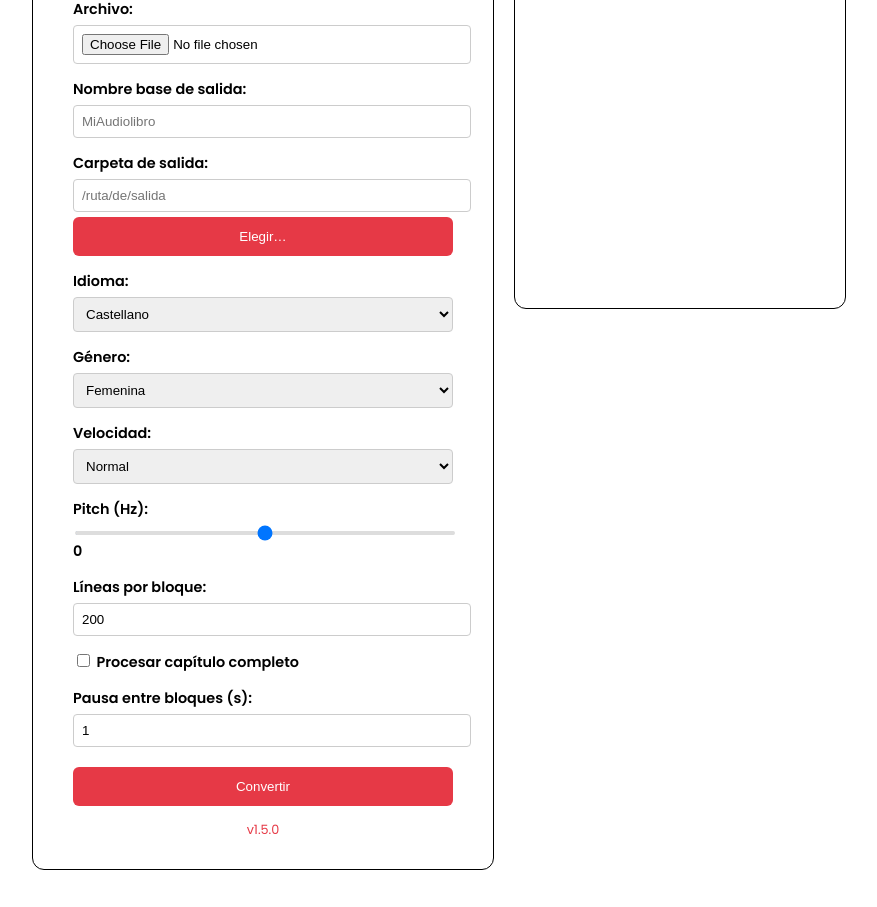
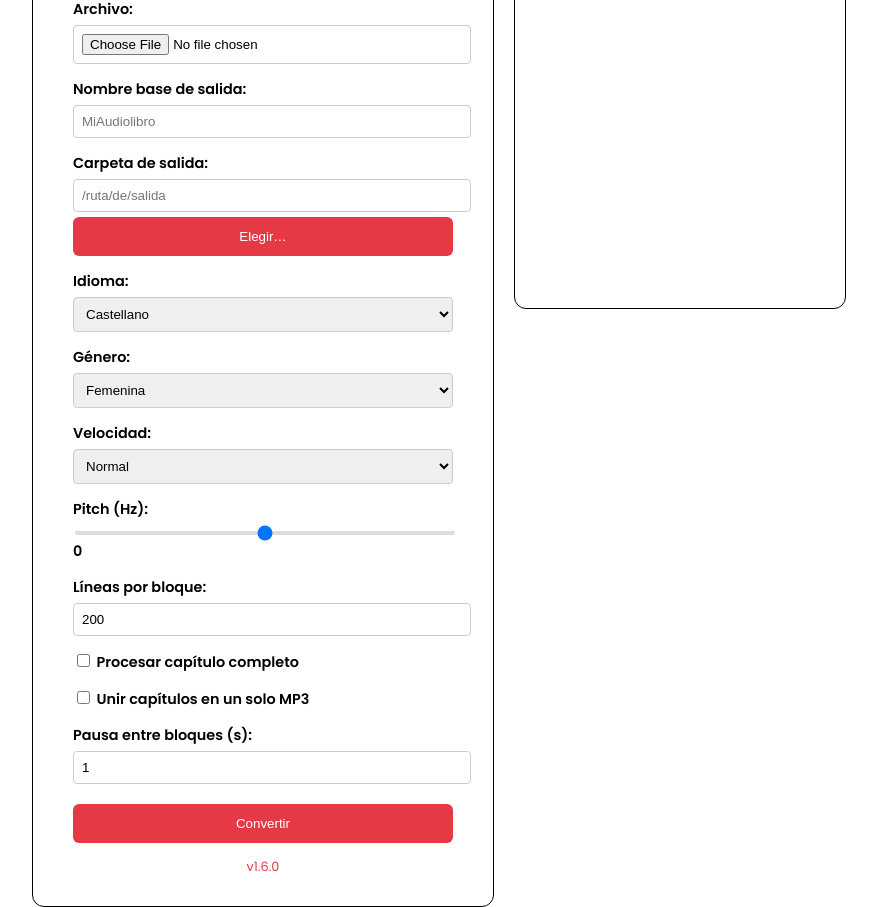
Before and after one commit to webtense/TTS-converte-Pro, a Flask app: page / in a window 1280 px wide. Shown: the part 123-1030 px from the top of the page, without its empty margins (201-1078 px from the left). Before the commit the page ends 993 px from the top, so only its background shows below. Run offline with Flask 2, Linux system fonts and the light colour scheme; data that the repository does not hold is empty.

Commit message:
feat: optional merge of chapters and download links

```diff
--- a/app.py
+++ b/app.py
@@ -2,7 +2,7 @@ import asyncio
 import os
 from pathlib import Path
 import time
-from flask import Flask, Response, render_template, request
+from flask import Flask, Response, abort, render_template, request, send_file
 from werkzeug.utils import secure_filename
 
 from tts import (
@@ -13,7 +13,7 @@ from tts import (
     synthesize_book,
 )
 
-APP_VERSION = "1.5.0"
+APP_VERSION = "1.6.0"
 __version__ = APP_VERSION
 app = Flask(__name__)
 
@@ -54,6 +54,7 @@ def convert():
     pitch = f"{pitch_val:+d}Hz"
     lineas = request.form.get("lineas", type=int) or DEFAULT_CHUNK_LINES
     pausa = request.form.get("pausa", type=float) or DEFAULT_CHUNK_DELAY
+    unir = request.form.get("unir") == "on"
     nombre = request.form.get("nombre") or Path(file.filename).stem
     book_name = secure_filename(nombre)
     filename = secure_filename(file.filename)
@@ -86,12 +87,13 @@ def convert():
             chunk_lines=lineas,
             chunk_delay=pausa,
             pitch=pitch,
+            merge=unir,
             log_callback=add_log,
         )
     )
     loop.close()
 
-    display_files = [os.path.basename(f) for f in files]
+    display_files = [(os.path.basename(f), f) for f in files]
     return render_template(
         "exito.html",
         archivos=display_files,
@@ -113,5 +115,13 @@ def logs():
     return Response(stream(), mimetype="text/event-stream")
 
 
+@app.route("/download")
+def download():
+    path = request.args.get("path")
+    if not path or not os.path.exists(path):
+        abort(404)
+    return send_file(path, as_attachment=True)
+
+
 if __name__ == "__main__":
     app.run(debug=True)
--- a/templates/exito.html
+++ b/templates/exito.html
@@ -10,8 +10,8 @@
     <h1>Conversión finalizada</h1>
     <p>Archivos generados en: <code>{{ destino }}</code></p>
     <ul>
-    {% for archivo in archivos %}
-      <li>{{ archivo }}</li>
+    {% for nombre, ruta in archivos %}
+      <li><a href="{{ url_for('download') }}?path={{ ruta|urlencode }}" target="_blank">{{ nombre }}</a></li>
     {% endfor %}
     </ul>
     <a href="/" class="btn">Volver</a>
--- a/templates/index.html
+++ b/templates/index.html
@@ -49,6 +49,9 @@
       </label>
       <label class="toggle">
         <input type="checkbox" id="sin-bloques"> Procesar capítulo completo
+      </label>
+      <label class="toggle">
+        <input type="checkbox" name="unir"> Unir capítulos en un solo MP3
       </label>
         <label>Pausa entre bloques (s):
           <input type="number" step="0.1" name="pausa" value="1">
--- a/tts.py
+++ b/tts.py
@@ -3,7 +3,7 @@ import os
 import re
 from typing import List, Tuple
 
-__version__ = "1.5.0"
+__version__ = "1.6.0"
 
 import edge_tts
 from docx import Document
@@ -97,6 +97,7 @@ async def synthesize_book(
     chunk_lines: int = DEFAULT_CHUNK_LINES,
     chunk_delay: float = DEFAULT_CHUNK_DELAY,
     pitch: str = "+0Hz",
+    merge: bool = False,
     log_callback=None,
 ) -> List[str]:
     os.makedirs(out_dir, exist_ok=True)
@@ -131,6 +132,14 @@ async def synthesize_book(
         files.append(filename)
         if log_callback:
             log_callback(f"Capítulo {i} listo")
+    if merge:
+        audio = AudioSegment.empty()
+        for f in files:
+            audio += AudioSegment.from_file(f)
+            os.remove(f)
+        final_file = os.path.join(out_dir, f"{book_name}.mp3")
+        audio.export(final_file, format="mp3")
+        files = [final_file]
     if log_callback:
         log_callback("Conversión finalizada")
     return files
```
Also changed, not shown: README.md.
